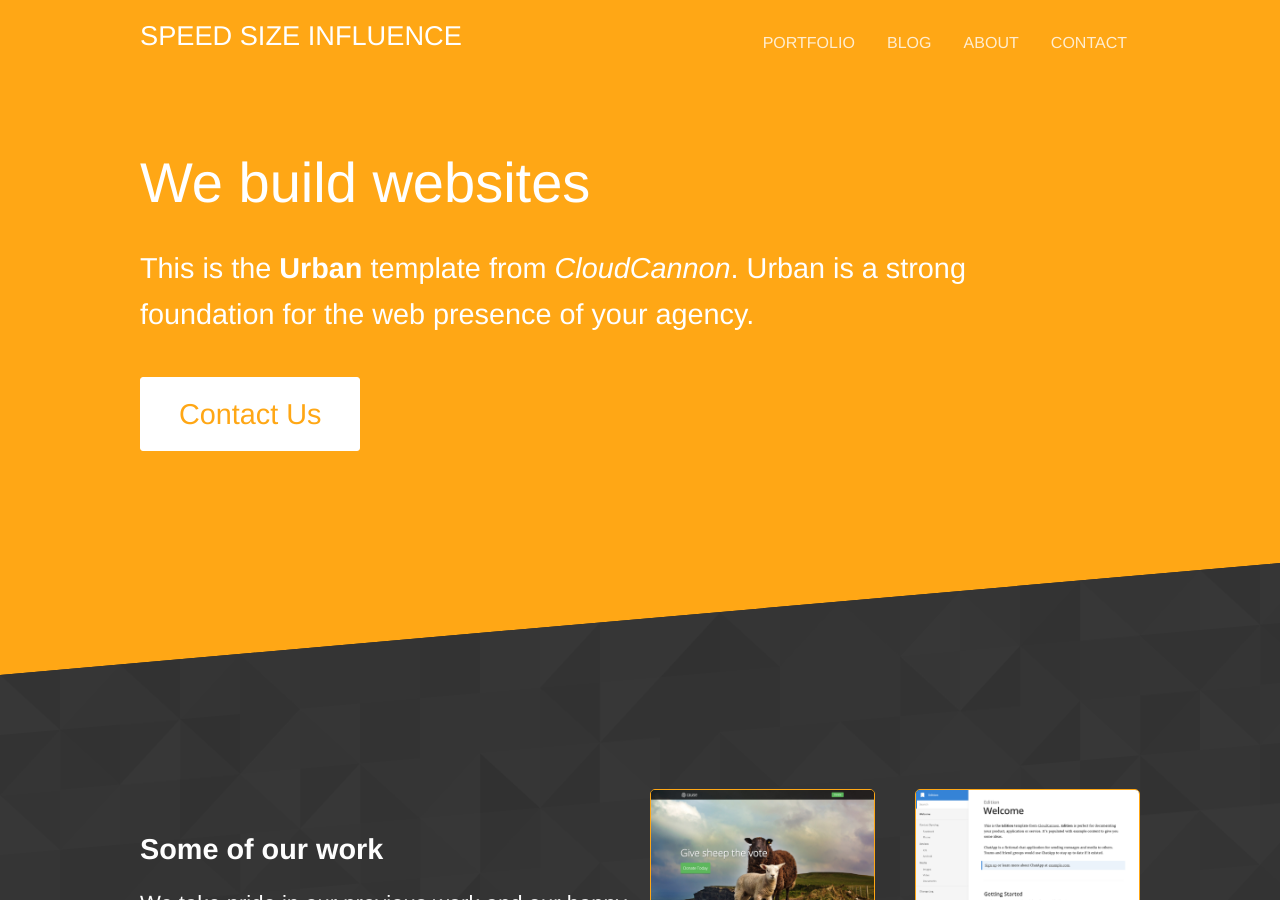
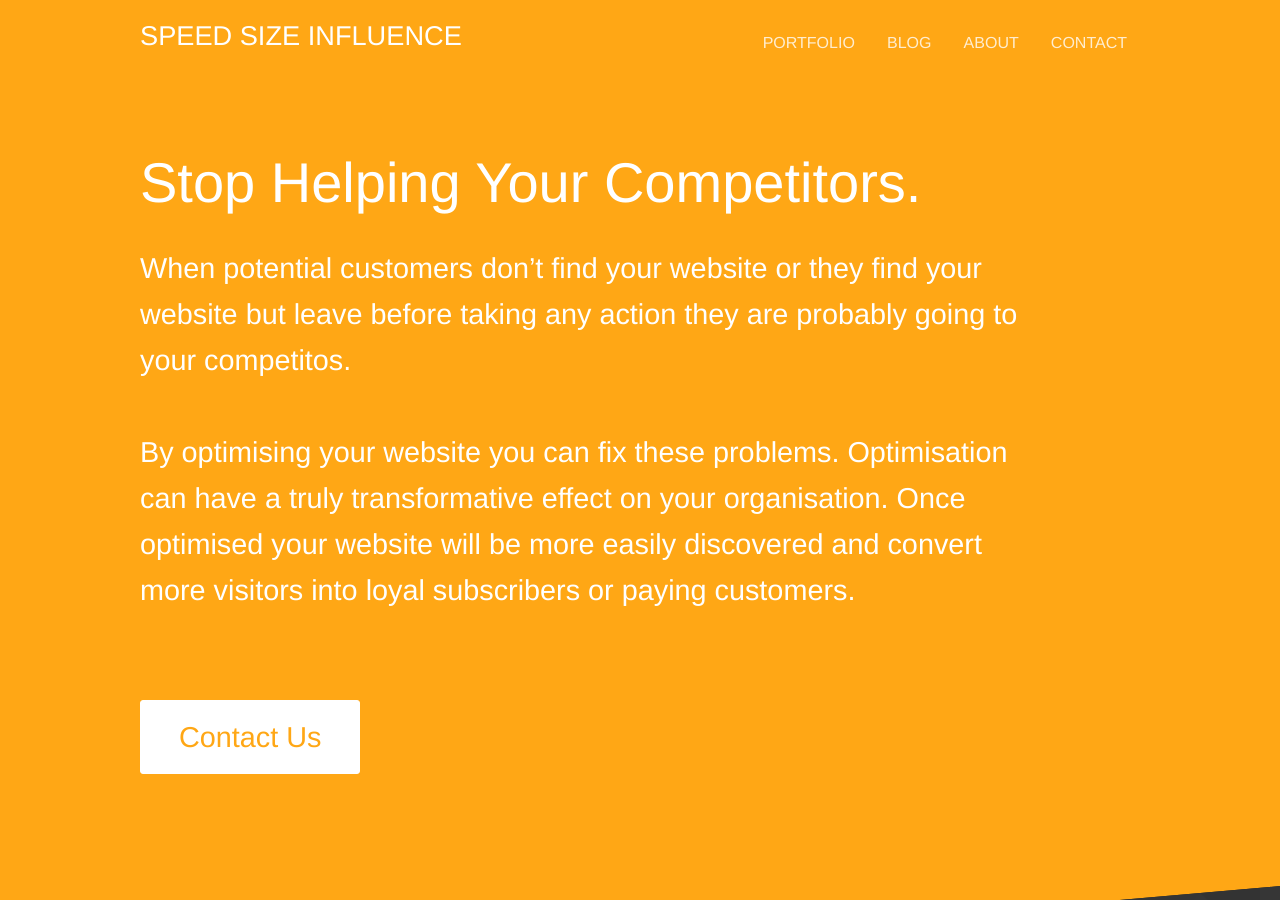
Before and after one commit to primertest-org/BDBBDB, a Jekyll site: the page built from index.html, in a window 1280 px wide and 900 px high. Built offline with Jekyll 4.4.1, drawn with Linux system fonts in a browser that asks for light colours.

Commit message:
Updated 'index.html' via CloudCannon

```diff
--- a/index.html
+++ b/index.html
@@ -1,11 +1,11 @@
 ---
-title: Urban
+title: Website Optimisation
 ---
 
 <section class="hero diagonal">
 	<div class="container">
-		<h2 class="editable">We build websites</h2>
-		<p class="subtext editable">This is the <strong>Urban</strong> template from <a href="http://cloudcannon.com/">CloudCannon</a>. Urban is a strong foundation for the web presence of your agency.</p>
+		<h2 class="editable">Stop Helping Your Competitors.</h2>
+		<p class="subtext editable">When potential customers don&rsquo;t find your website or they find your website but leave before taking any action they are probably going to your competitos.<br /><br />By optimising your website you can fix these problems. Optimisation can have a truly transformative effect on your organisation. Once optimised your website will be more easily discovered and convert more visitors into loyal subscribers or paying customers.<br />&nbsp;</p>
 		<p><a class="button alt" href="{{ site.baseurl }}/contact/">Contact Us</a></p>
 	</div>
 </section>
@@ -20,7 +20,7 @@ title: Urban
 		<div>
 			<ul class="image-grid">
 				{% for client in site.clients limit: 4 %}
-					<li><a href="{{ site.baseurl }}{{ client.url }}"><img src="{% include relative-src.html src=client.image_path %}"></a></li>
+					<li><a href="{{ site.baseurl }}{{ client.url }}"><img src="{% include relative-src.html src=client.image_path %}" /></a></li>
 				{% endfor %}
 			</ul>
 		</div>
@@ -31,8 +31,8 @@ title: Urban
 	<div class="container halves">
 		<div>
 			<ul class="image-list">
-				<li><img src="{{ site.baseurl }}/images/cloudcannon-logo-blue.svg" width="250" style="margin-bottom: 40px;"></li>
-				<li><img src="{{ site.baseurl }}/images/jekyll-logo-black-red-transparent.png" width="300"></li>
+				<li><img src="{{ site.baseurl }}/images/cloudcannon-logo-blue.svg" width="250" style="margin-bottom: 40px;" /></li>
+				<li><img src="{{ site.baseurl }}/images/jekyll-logo-black-red-transparent.png" width="300" /></li>
 			</ul>
 		</div>
 		<div>
```
